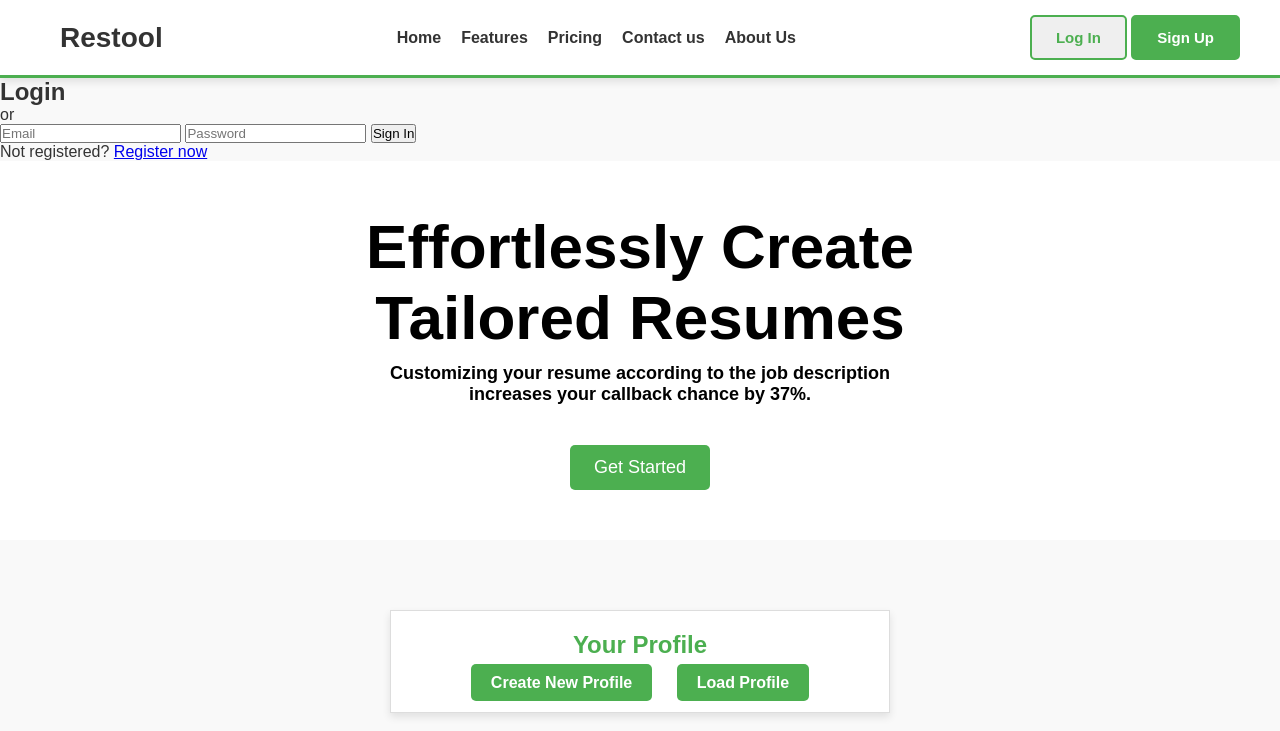
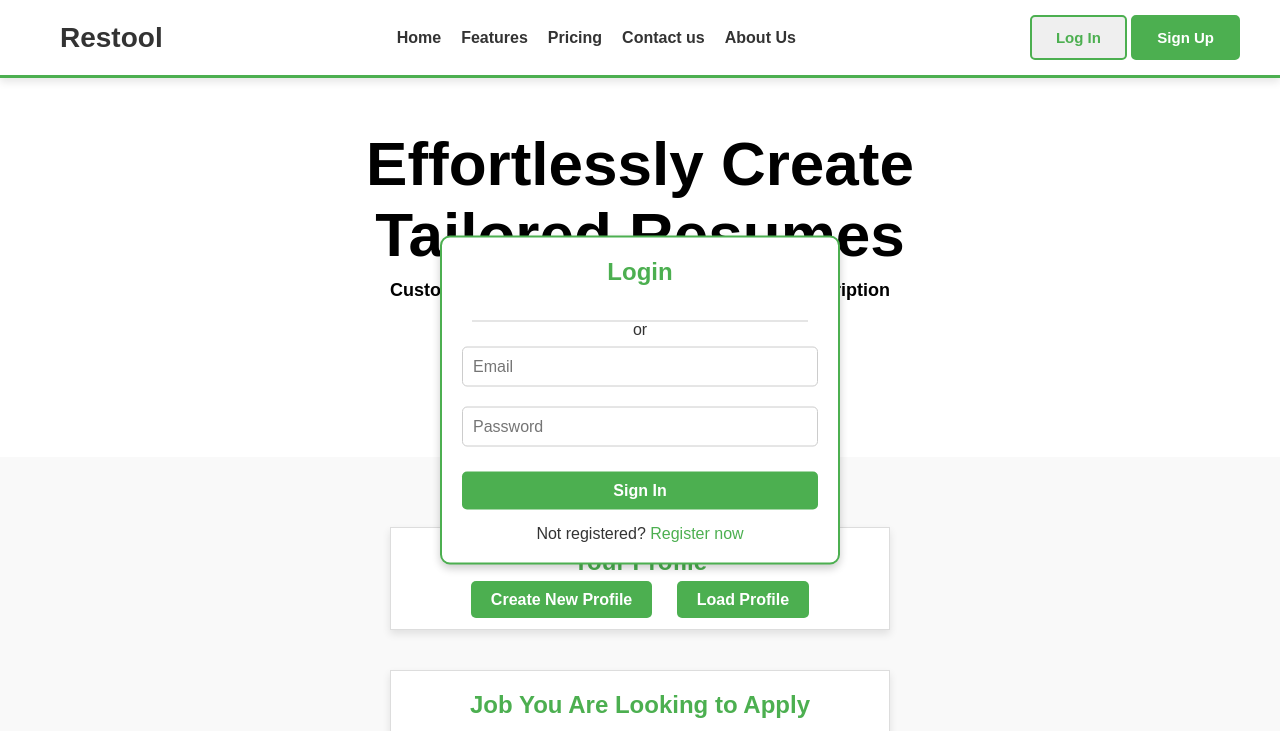
Before and after one commit to Hazard014/Restool, a plain HTML site: page index.html in a window 1280 px wide. Both pictures are taken after a click on the button "Log In". Shown: the top 731 px of the page. Drawn offline with Linux system fonts and the light colour scheme; a script that the page names is missing.

Commit message:
Update style.css- Signup & login button integaration

```diff
--- a/style.css
+++ b/style.css
@@ -192,6 +192,121 @@ nav {
   transform: translateY(-2px);
   box-shadow: 0px 8px 15px rgba(0, 0, 0, 0.2);
 }
+
+/* Popup Form Styling */
+.form-popup {
+  display: none;
+  position: fixed;
+  top: 50%;
+  left: 50%;
+  transform: translate(-50%, -50%);
+  background-color: white;
+  padding: 20px;
+  border: 2px solid #4CAF50;
+  border-radius: 10px;
+  box-shadow: 0 4px 8px rgba(0, 0, 0, 0.2);
+  max-width: 400px;
+  width: 90%;
+  z-index: 1000;
+  transition: opacity 0.3s ease, transform 0.3s ease;
+}
+
+/* Show the popup */
+.form-popup.show {
+  display: block;
+  opacity: 1;
+  transform: translate(-50%, -50%);
+}
+
+/* Close Button Styling */
+.close-btn {
+  position: absolute;
+  top: 10px;
+  right: 10px;
+  background: transparent;
+  border: none;
+  font-size: 24px;
+  color: #f44336; /* Red color for the "X" */
+  cursor: pointer;
+  line-height: 1;
+  z-index: 1001; /* Ensure it appears above the popup */
+}
+
+.close-btn:hover {
+  color: #e53935; /* Darker red on hover */
+}
+
+/* Form Container Styling */
+.form-container {
+  display: flex;
+  flex-direction: column;
+  align-items: stretch;
+}
+
+.form-container h2 {
+  color: #4CAF50;
+  text-align: center;
+  margin-bottom: 20px;
+}
+
+.form-container input[type="text"],
+.form-container input[type="email"],
+.form-container input[type="password"] {
+  padding: 10px;
+  margin: 10px 0;
+  width: 100%;
+  border: 1px solid #ccc;
+  border-radius: 5px;
+  font-size: 16px;
+}
+
+.form-container .btn {
+  background-color: #4CAF50;
+  color: white;
+  padding: 10px;
+  border: none;
+  cursor: pointer;
+  font-size: 16px;
+  font-weight: bold;
+  border-radius: 5px;
+  margin-top: 15px;
+  transition: background-color 0.3s;
+}
+
+.form-container .btn:hover {
+  background-color: #45a049;
+}
+
+/* Divider Styling */
+.divider {
+  display: flex;
+  align-items: center;
+  text-align: center;
+  margin: 15px 0;
+}
+
+.divider span {
+  flex: 1;
+  height: 1px;
+  background-color: #ccc;
+  margin: 0 10px;
+}
+
+/* Register Now Link Styling */
+.register-link {
+  text-align: center;
+  margin-top: 15px;
+}
+
+.register-link a {
+  color: #4CAF50;
+  text-decoration: none;
+}
+
+.register-link a:hover {
+  text-decoration: underline;
+}
+
 
 /* Media Query for Larger Screens */
 @media (min-width: 1024px) {
```
